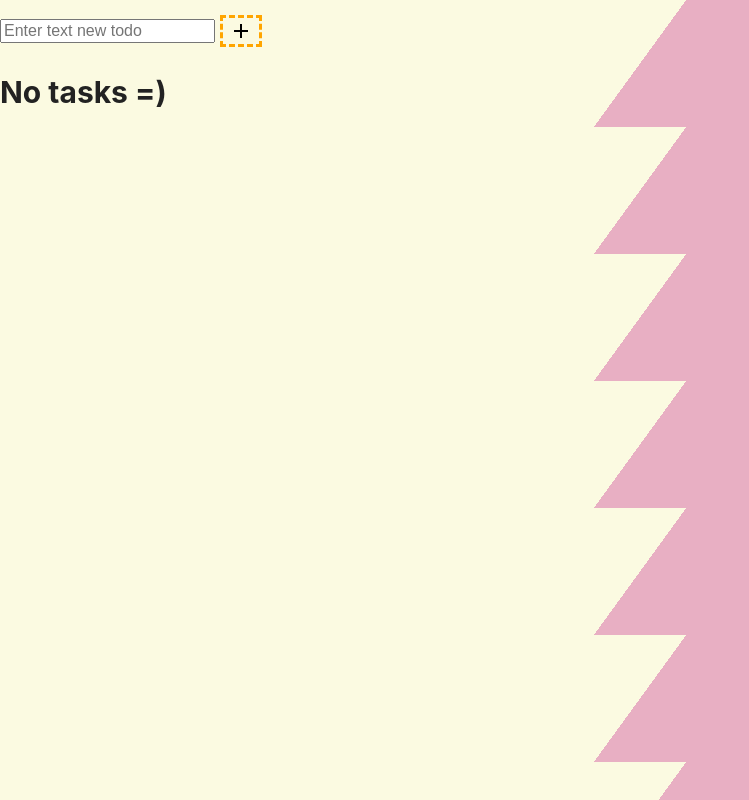
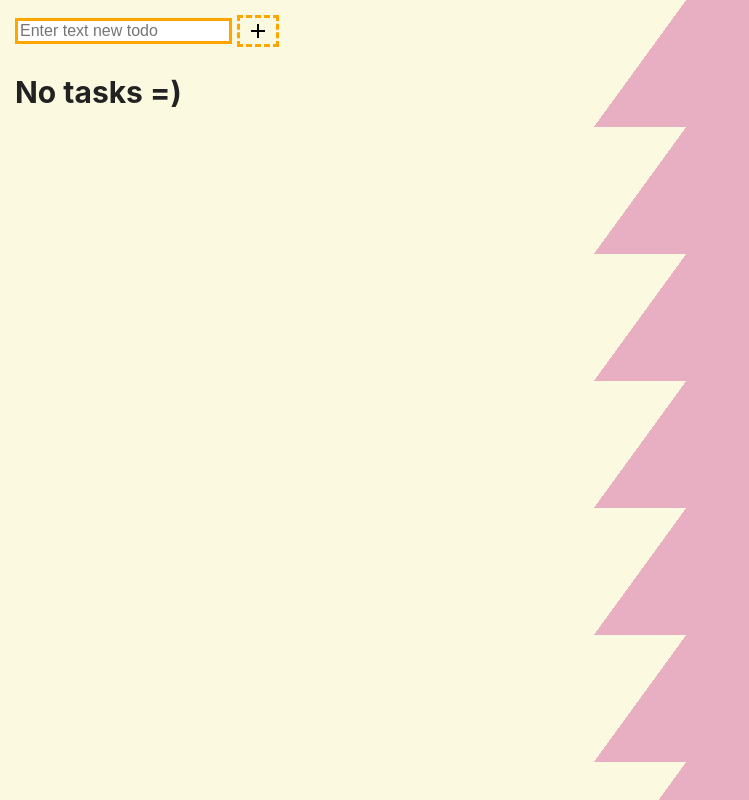
Before and after one commit to remenok200/freshcode-react-todo, a React (Create React App) app: page / in a window 1280 px wide. Shown: the whole page, without its empty margins (0-749 px from the left). Built offline with nearby package versions, Linux system fonts and the light colour scheme.

Commit message:
Add flex

```diff
--- a/src/components/AddForm/AddForm.module.scss
+++ b/src/components/AddForm/AddForm.module.scss
@@ -11,3 +11,9 @@
   padding-top: 10px;
   color: red;
 }
+
+input {
+  border: 3px solid orange;
+  outline: none;
+  background-color: white;
+}
--- a/src/components/TaskList/TaskList.module.scss
+++ b/src/components/TaskList/TaskList.module.scss
@@ -32,3 +32,8 @@ button {
   font-size: 18px;
   margin-top: 15px;
 }
+
+.container {
+  display: flex;
+  flex-direction: column;
+}
--- a/src/components/TaskList/index.jsx
+++ b/src/components/TaskList/index.jsx
@@ -34,7 +34,7 @@ const TaskList = (props) => {
 
   return (
     <>
-      <div>
+      <div className={styles.container}>
         {state.todos.length === 0 ? (
           <h2 className={styles.noTask}>No tasks =)</h2>
         ) : (
--- a/src/components/ToDo/ToDo.module.scss
+++ b/src/components/ToDo/ToDo.module.scss
@@ -1,4 +1,5 @@
 body {
+  margin-left: 15px;
   background: linear-gradient(
     306deg,
     rgba(232, 175, 195, 1) 50%,
```
